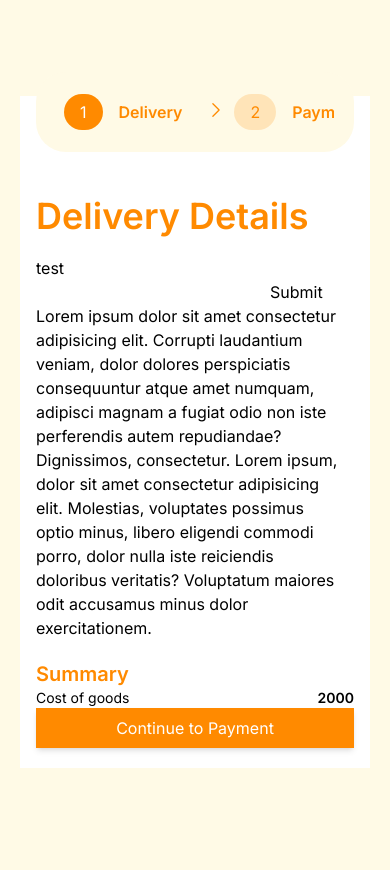
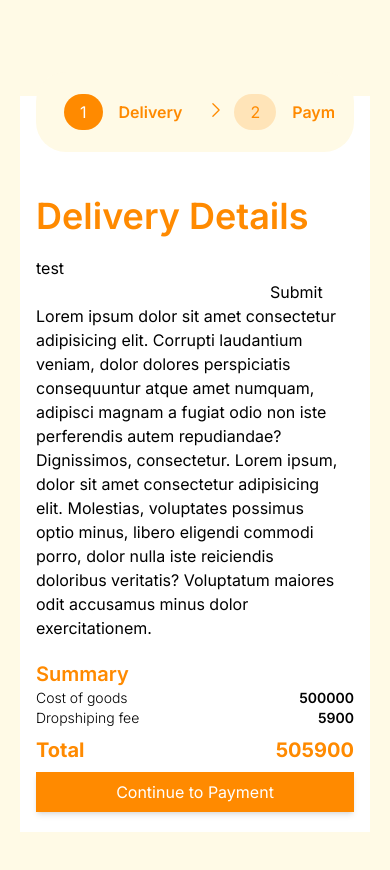
Before and after one commit to Famrullah/order-app, a Next.js app: page / in a window 390 px wide. Shown: the top 870 px of the page. Built offline with nearby package versions, Linux system fonts and the light colour scheme.

Commit message:
fix: fixing responsive header

```diff
--- a/src/app/globals.css
+++ b/src/app/globals.css
@@ -23,6 +23,6 @@ body {
 
 @layer components {
   .btn-primary {
-    @apply py-2 px-4 bg-[#FF8A00] text-white  shadow-md focus:outline-none w-full;
+    @apply py-2 px-4 bg-[#FF8A00] text-white  shadow-md focus:outline-none w-full md:text-sm;
   }
 }
--- a/src/components/organism/deliveryDetails.tsx
+++ b/src/components/organism/deliveryDetails.tsx
@@ -28,7 +28,7 @@ export default function DeliveryDetails({total,transaction}: IPropsSummary) {
   return (
     <div className="md:flex flex-wrap mt-5 pb-5">
       <div className="md:w-3/4 xs:w-full">
-        <div className="lg:border-r border-1 lg:border-[#FF8A00] mr-4">
+        <div className="lg:border-r border-1 lg:border-[#FF8A00] mr-4 min-h-[400px]">
           <h3 className="text-[#FF8A00] text-4xl font-semibold">Delivery Details</h3>
           <div className="py-5">
             <div>
@@ -53,12 +53,16 @@ export default function DeliveryDetails({total,transaction}: IPropsSummary) {
         </div>
         <div className="lg:absolute bottom-0 left-0 right-0 md:relative">
           {transaction.map((item,idx)=>(
-            <div className="flex justify-between" key={idx}>
+            <div className="flex justify-between font-light" key={idx}>
               <p className="text-sm leading-5">{item.name}</p>
               <p className="text-sm font-semibold leading-5" >{item.price}</p>
             </div>
           ))}
-          <button className="btn-primary"> Continue to Payment </button>
+          <div className="flex justify-between font-bold text-xl text-[#FF8A00] mt-2">
+            <p className="">Total</p>
+            <p>{total}</p>
+          </div>
+          <button className="btn-primary mt-2"> Continue to Payment </button>
         </div>
       </div>
     </div>
--- a/src/container/deliveryContainer/index.tsx
+++ b/src/container/deliveryContainer/index.tsx
@@ -2,11 +2,11 @@
 import DeliveryDetails from "@/components/organism/deliveryDetails"
 
 export default function Home() {
-  const data =[{ name: 'Cost of goods', price: 2000 }]
+  const data =[{ name: 'Cost of goods', price: 500000 },{ name: 'Dropshiping fee', price: 5900 }]
   return (
     <>
       <DeliveryDetails
-        total={2000}
+        total={505900}
         transaction={data}
       />
     </>
```
